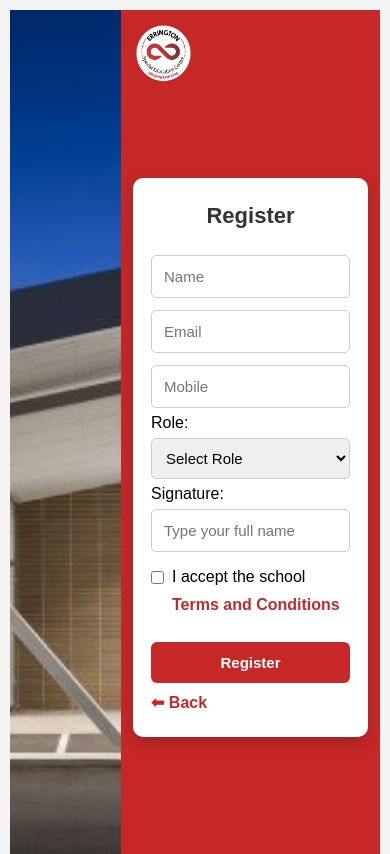
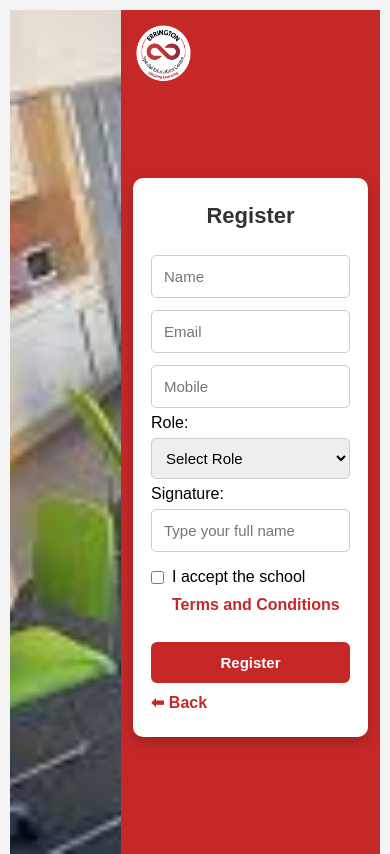
Before and after one commit to moghnome/Staff-signin-Kiosk, a Flask app: page /register in a window 390 px wide. Run offline with Flask 3, Linux system fonts and the light colour scheme.

Commit message:
Update register.html

```diff
--- a/templates/register.html
+++ b/templates/register.html
@@ -221,7 +221,7 @@ a {
     .left{
         width:40%;
         display:block;
-        background:url("{{ url_for('static', filename='ESEC images.jpg') }}") center center no-repeat;
+        background:url("{{ url_for('static', filename='ESEC image.png') }}") center center no-repeat;
         background-size:cover;
     }
 
@@ -255,7 +255,7 @@ a {
         width:30%;
         min-height:100vh;
         display:block;
-        background:url("{{ url_for('static', filename='ESEC images.jpg') }}") center center no-repeat;
+        background:url("{{ url_for('static', filename='ESEC-images.jpg') }}") center center no-repeat;
         background-size:cover;
     }
 
```
